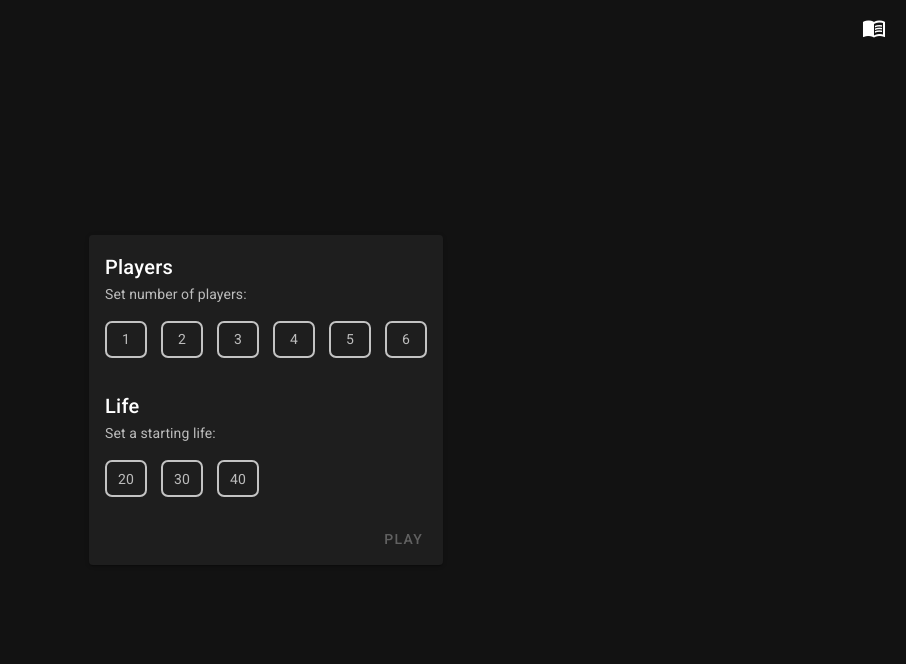
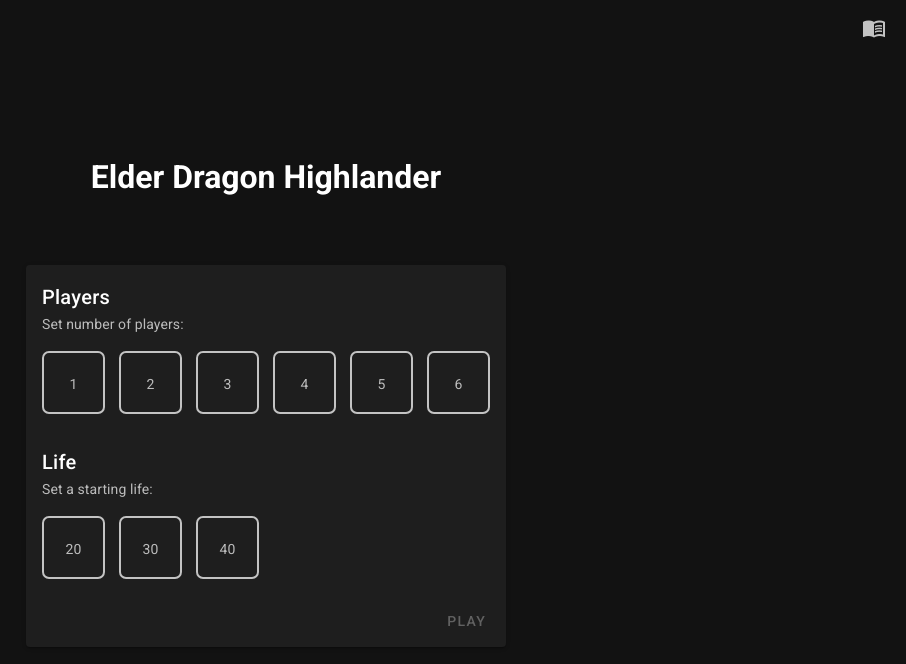
Before and after one commit to BlazeRed/edh-counter, a Vue app: page /#/ in a window 1280 px wide. Shown: the top 664 px of the page, without its empty margins (374-1280 px from the left). Built offline with nearby package versions, Linux system fonts and the light colour scheme.

Commit message:
changed items dimension

```diff
--- a/src/App.vue
+++ b/src/App.vue
@@ -4,7 +4,7 @@
       <v-spacer />
       <v-avatar size="32">
         <a class="link" href="https://gatherer.wizards.com/" target="_blank">
-          <v-icon>mdi-book-open-variant</v-icon>
+          <v-icon color="#dddd">mdi-book-open-variant</v-icon>
         </a>
       </v-avatar>
     </v-app-bar>
--- a/src/components/SelectableItem.vue
+++ b/src/components/SelectableItem.vue
@@ -6,9 +6,10 @@
 
 <style scoped>
 .item {
-  width: 3em;
+  width: 4.5em;
+  height: 4.5em;
   text-align: center;
-  padding: 0.4em;
+  padding: 1.4em;
   border-radius: 0.5em;
   cursor: pointer;
 }
--- a/src/views/Home.vue
+++ b/src/views/Home.vue
@@ -1,5 +1,6 @@
 <template>
   <v-container class="container">
+    <h1>Elder Dragon Highlander</h1>
     <v-card>
       <v-card-title>Players</v-card-title>
       <v-card-subtitle>Set number of players:</v-card-subtitle>
@@ -43,12 +44,15 @@
   width: 100%;
   height: 100%;
   display: flex;
+  flex-direction: column;
   justify-content: center;
   align-items: center;
+  gap: 4em;
 }
 
 .selectable-items-container {
   display: flex;
+  flex-wrap: wrap;
   gap: 1em;
 }
 </style>
```
